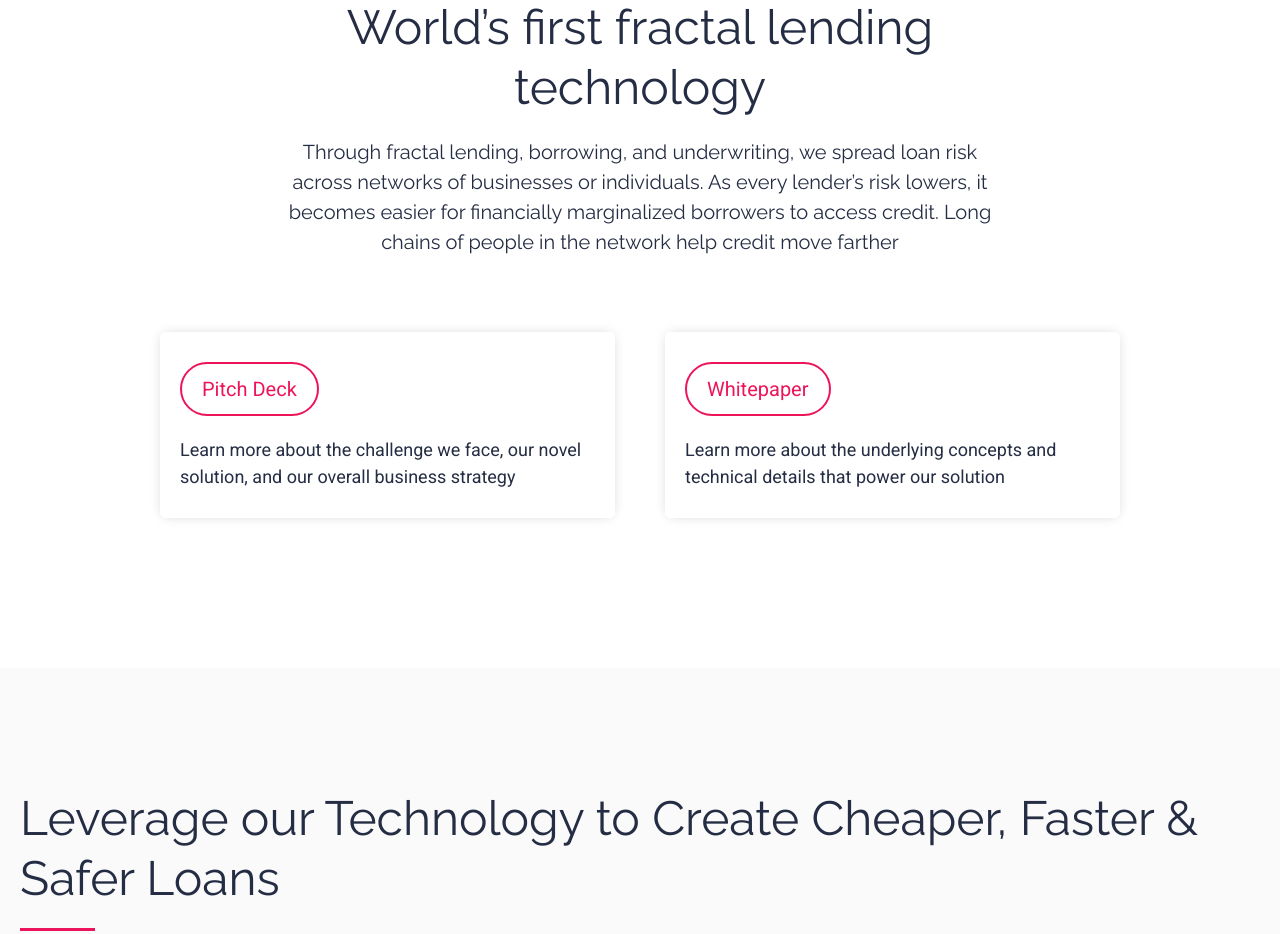
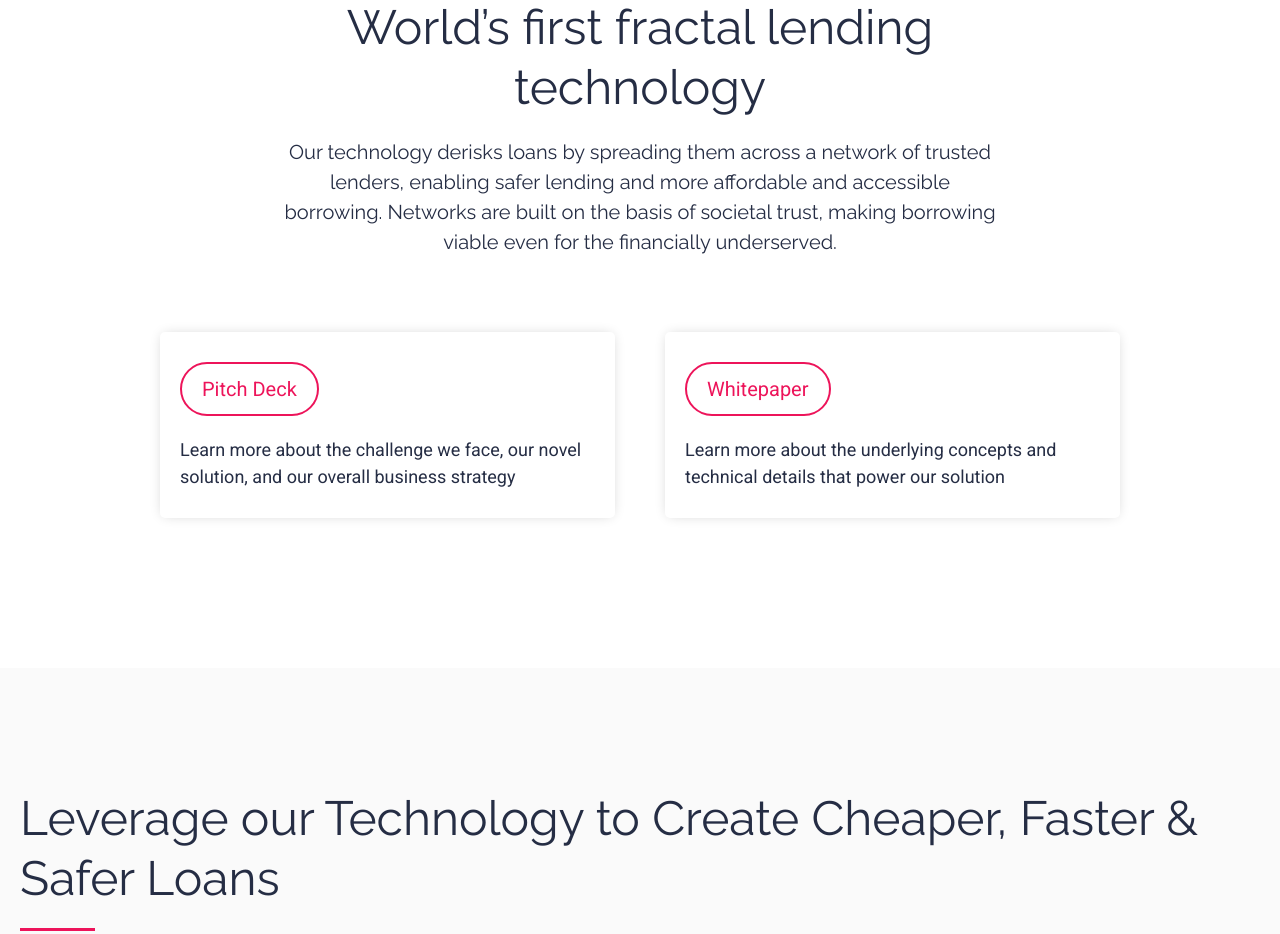
Before and after one commit to mustafasaifee42/arboreum, a React (Create React App) app: page / in a window 1280 px wide. Shown: the part 1080-2014 px from the top of the page. Built offline with nearby package versions, Linux system fonts and the light colour scheme.

Commit message:
Updated product intro

```diff
--- a/src/ProductIntro/index.tsx
+++ b/src/ProductIntro/index.tsx
@@ -95,11 +95,11 @@ const Map: React.FunctionComponent<{}> = () => {
       <TitleContainer>
         <h1>World’s first fractal lending technology</h1>
         <h3>
-          Through fractal lending, borrowing, and underwriting, we spread loan
-          risk across networks of businesses or individuals. As every lender’s
-          risk lowers, it becomes easier for financially marginalized borrowers
-          to access credit. Long chains of people in the network help credit
-          move farther
+          Our technology derisks loans by spreading them
+          across a network of trusted lenders, enabling
+          safer lending and more affordable and accessible borrowing.
+          Networks are built on the basis of societal trust, making
+          borrowing viable even for the financially underserved.
         </h3>
       </TitleContainer>
       <CardContainer>
```
